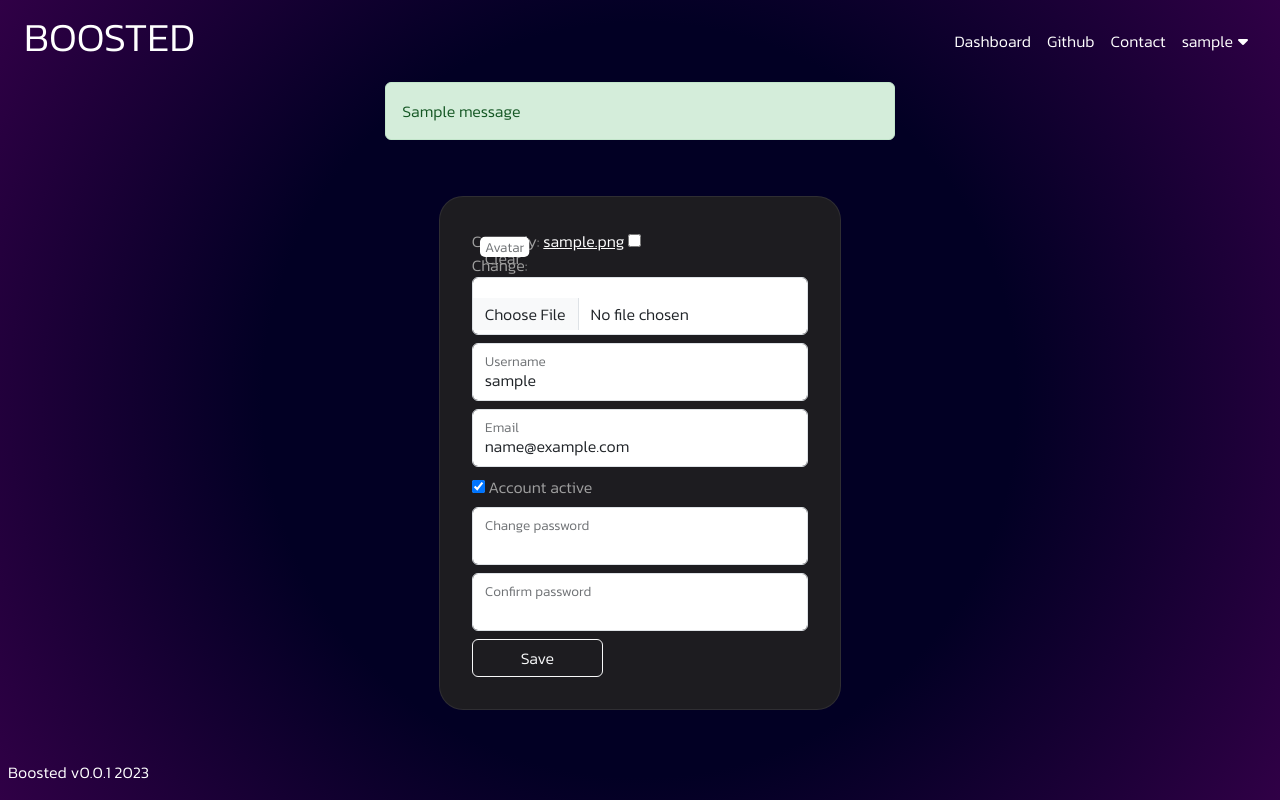
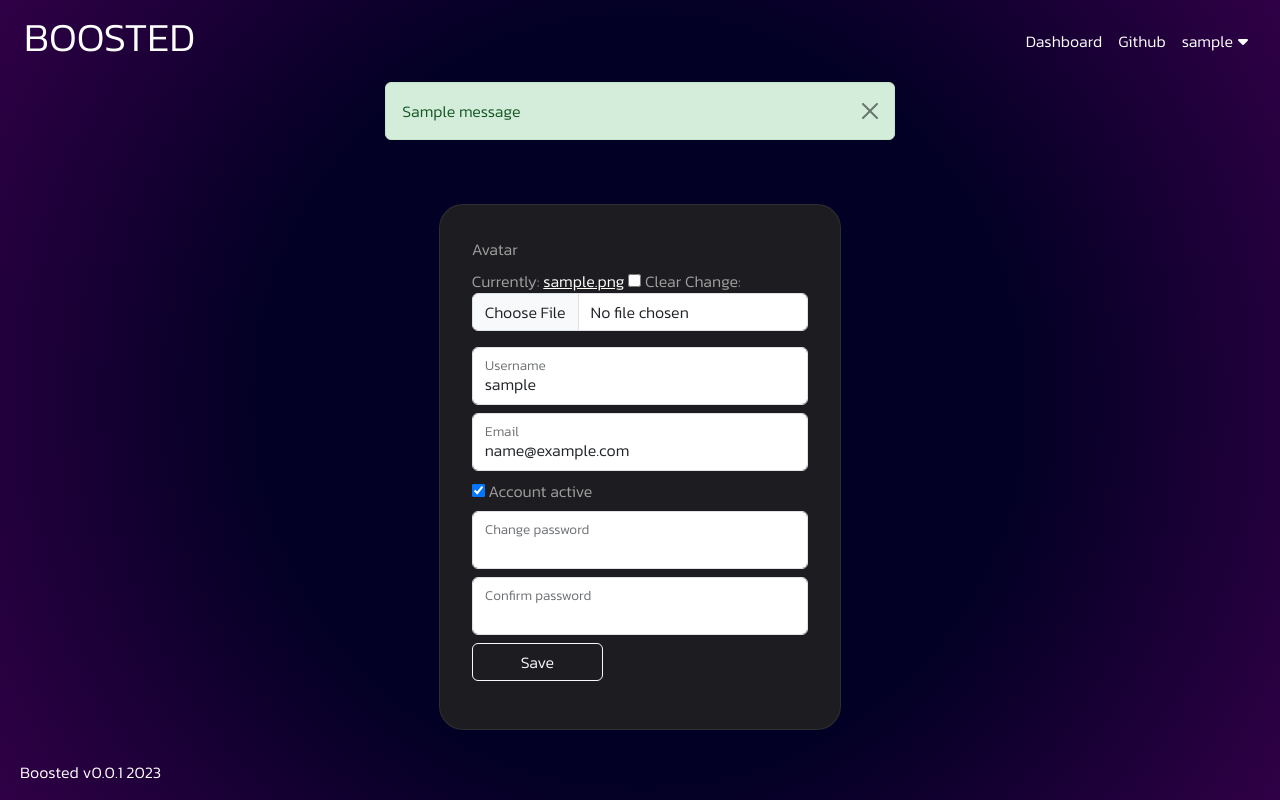
Before and after one commit to mxbalcewicz/TODO-Boosted, a Django app: page /accounts/settings/edit/1 in a window 1280 px wide. Run offline with Django 5.2, Linux system fonts and the light colour scheme; a user stored in the database is signed in; tables that the repository leaves empty hold one stand-in row (values such as "Sample post"); one stand-in notice (Sample message) is shown; some libraries are stand-ins or nearby versions.

Commit message:
Updated inputs templates, updated forms

```diff
--- a/boosted/accounts/forms.py
+++ b/boosted/accounts/forms.py
@@ -63,3 +63,9 @@ class UserSettingsForm(forms.ModelForm):
             ):
                 del cleaned_data[field]
         return cleaned_data
+
+    def save(self, commit=True):
+        instance = super(UserSettingsForm, self).save(commit=False)
+        if commit:
+            instance.save()
+        return instance
--- a/boosted/accounts/templates/login.html
+++ b/boosted/accounts/templates/login.html
@@ -12,8 +12,8 @@
 					<form method="POST">
 						{% csrf_token %}
 						<h2 class="fw-bold mb-2 text-uppercase">Login</h2>
-						{% form_field form.username %}
-						{% form_field form.password %}
+						{% form_input_field form.username %}
+						{% form_input_field form.password %}
 						<button class="btn btn-outline-light px-5" type="submit">Login</button>
 					</div>
 					</form>
--- a/boosted/accounts/templates/settings_edit.html
+++ b/boosted/accounts/templates/settings_edit.html
@@ -13,13 +13,14 @@
                 {% csrf_token %}
                 <div class="col bento-box">
                     <div class="row align-items-center">
-                        <div class="col">
-                            {% form_field form.avatar %}
-                            {% form_field form.username %}
-                            {% form_field form.email %}
-                            {% form_field form.is_active %}
-                            {% form_field form.password %}
-                            {% form_field form.password2 %}
+                    <div class="col">
+                    <div class="mb-3">
+                            {% form_file_input_field form.avatar %}
+                            {% form_input_field form.username %}
+                            {% form_input_field form.email %}
+                            {% form_checkbox_field form.is_active %}
+                            {% form_input_field form.password %}
+                            {% form_input_field form.password2 %}
                             <button class="btn btn-outline-light px-5">Save</button>
                         </div>
                     </div>
--- /dev/null
+++ b/boosted/accounts/templatetags/alerts.py
@@ -0,0 +1,36 @@
+from django import template
+
+register = template.Library()
+
+
+@register.inclusion_tag("dismissible_alert.html")
+def dismissible_alert(message: str = None):
+    """
+    <div class="alert alert-primary" role="alert">
+    This is a primary alert with <a href="#" class="alert-link">an example link</a>. Give it a click if you like.
+    </div>
+    <div class="alert alert-secondary" role="alert">
+    This is a secondary alert with <a href="#" class="alert-link">an example link</a>. Give it a click if you like.
+    </div>
+    <div class="alert alert-success" role="alert">
+    This is a success alert with <a href="#" class="alert-link">an example link</a>. Give it a click if you like.
+    </div>
+    <div class="alert alert-danger" role="alert">
+    This is a danger alert with <a href="#" class="alert-link">an example link</a>. Give it a click if you like.
+    </div>
+    <div class="alert alert-warning" role="alert">
+    This is a warning alert with <a href="#" class="alert-link">an example link</a>. Give it a click if you like.
+    </div>
+    <div class="alert alert-info" role="alert">
+    This is a info alert with <a href="#" class="alert-link">an example link</a>. Give it a click if you like.
+    </div>
+    <div class="alert alert-light" role="alert">
+    This is a light alert with <a href="#" class="alert-link">an example link</a>. Give it a click if you like.
+    </div>
+    <div class="alert alert-dark" role="alert">
+    This is a dark alert with <a href="#" class="alert-link">an example link</a>. Give it a click if you like.
+    </div>
+    """
+    return {
+        "message": message,
+    }
--- a/boosted/accounts/templatetags/forms.py
+++ b/boosted/accounts/templatetags/forms.py
@@ -1,18 +1,20 @@
-from django import forms, template
+from django import template
 
 register = template.Library()
 
 
-@register.inclusion_tag("form_field.html")
-def form_field(field):
-    is_checkbox = (
-        True
-        if isinstance(
-            field.field.widget, (forms.CheckboxInput, forms.CheckboxSelectMultiple)
-        )
-        else False
-    )
-    if not is_checkbox:
-        field.field.widget.attrs.update({"class": "form-control"})
+@register.inclusion_tag("form_input_field.html")
+def form_input_field(field):
+    field.field.widget.attrs.update({"class": "form-control"})
+    return {"field": field}
 
-    return {"field": field, "is_checkbox": is_checkbox}
+
+@register.inclusion_tag("form_checkbox_field.html")
+def form_checkbox_field(field):
+    return {"field": field}
+
+
+@register.inclusion_tag("file_input.html")
+def form_file_input_field(field, accepted_types=None):
+    field.field.widget.attrs.update({"class": "form-control"})
+    return {"field": field, "accepted_types": accepted_types}
--- a/boosted/accounts/views.py
+++ b/boosted/accounts/views.py
@@ -29,7 +29,7 @@ class BoostedLoginView(LoginView):
             return reverse(self.view_name)
 
     def form_invalid(self, form):
-        messages.error(self.request, "Invalid username or password")
+        messages.error(self.request, "Invalid username or password.")
         return self.render_to_response(self.get_context_data(form=form))
 
 
@@ -59,11 +59,11 @@ class SettingsView(AccountsGenericView, DetailView):
     view_name = "settings"
     template_name = "settings.html"
     model = User
-    queryset = User.objects.active()
+    queryset = User.objects.all()
 
 
 class SettingsEditView(AccountsGenericView, UpdateView):
     view_name = "settings_edit"
     template_name = "settings_edit.html"
     form_class = UserSettingsForm
-    queryset = User.objects.active()
+    queryset = User.objects.all()
--- a/boosted/templates/generics/base.html
+++ b/boosted/templates/generics/base.html
@@ -1,4 +1,4 @@
-{% load static %}
+{% load static alerts %}
 
 <!DOCTYPE html>
 <html lang="en">
@@ -32,9 +32,7 @@
         <div class="row justify-content-center align-items-center">
             <div class="col-12 col-md-8 col-lg-6 col-xl-5">
                 {% for message in messages %}
-                <div class="alert alert-{{ message.tags }} mb-2" role="alert">
-                    {{ message }}
-                </div>
+                {% dismissible_alert message=message %}
                 {% endfor %}
             </div>
         </div>
--- /dev/null
+++ b/boosted/templates/generics/dismissible_alert.html
@@ -0,0 +1,6 @@
+{% if message %}
+<div class="alert alert-{{ message.tags }} alert-dismissible fade show" role="alert">
+  {{ message }}
+  <button type="button" class="btn-close" data-bs-dismiss="alert" aria-label="Close"></button>
+</div>
+{% endif %}
--- /dev/null
+++ b/boosted/templates/generics/file_input.html
@@ -0,0 +1,14 @@
+<style>
+br {
+	display:none;
+}
+</style>
+<label for="{{ field.id_for_label }}" class="form-label">{{ field.label }}</label>
+<div class = "form-group mb-3">
+{% if field.errors %}
+<div class="text-danger">
+	{{ field.errors }}
+</div>
+{% endif %}
+<div class="file-upload">{{ field }}</div>
+</div>
--- /dev/null
+++ b/boosted/templates/generics/form_checkbox_field.html
@@ -0,0 +1,9 @@
+<div class="mb-2">
+    {{ field }}
+    <label class="form-check-label" for="{{ field.id_for_label }}">{{ field.label }}</label>
+    {% if field.errors %}
+    <div class="text-danger">
+        {{ field.errors }}
+    </div>
+    {% endif %}
+</div>
--- a/boosted/templates/generics/form_field.html
+++ /dev/null
@@ -1,21 +0,0 @@
-{% if is_checkbox %}
-<div class="mb-2">
-    {{ field }}
-    <label class="form-check-label" for="{{ field.id_for_label }}">{{ field.label }}</label>
-    {% if field.errors %}
-    <div class="text-danger">
-        {{ field.errors }}
-    </div>
-    {% endif %}
-</div>
-{% else %}
-<div class="form-outline form-floating form-white mb-2">
-    {{ field }}
-    <label class="form-label" for="{{ field.id_for_label }}">{{ field.label }}</label>
-    {% if field.errors %}
-    <div class="text-danger">
-        {{ field.errors }}
-    </div>
-    {% endif %}
-</div>
-{% endif %}
--- /dev/null
+++ b/boosted/templates/generics/form_input_field.html
@@ -0,0 +1,9 @@
+<div class="{% if not is_checkbox %}form-outline form-floating form-white{% endif %} mb-2">
+    {{ field }}
+    <label class="{% if is_checkbox %}form-check-label{% else %}form-label{% endif %}" for="{{ field.id_for_label }}">{{ field.label }}</label>
+    {% if field.errors %}
+    <div class="text-danger">
+        {{ field.errors }}
+    </div>
+    {% endif %}
+</div>
--- a/boosted/templates/generics/navbar.html
+++ b/boosted/templates/generics/navbar.html
@@ -10,11 +10,11 @@
                     <a class="nav-link" href="{% url 'dashboard:dashboard' %}">Dashboard</a>
                 </li>
                 <li class="nav-item">
-                    <a class="nav-link" href={{ GITHUB_REPO }} target="_blank">Github</a>
+                    <a class="nav-link" href="{{ github_url }}" target="_blank">Github</a>
                 </li>
-                <li class="nav-item">
+                {% comment %} <li class="nav-item">
                     <a class="nav-link" href="#">Contact</a>
-                </li>
+                </li> {% endcomment %}
                 {% if user.is_authenticated %}
                 <li class="nav-item">
                     <a class="nav-link" href="#" id="userDropdown" role="button" data-bs-toggle="dropdown" aria-haspopup="true" aria-expanded="false">
```
Also changed, not shown: boosted/accounts/templates/register.html (+4 -4 lines), boosted/todo_boosted/settings.py (+9 -1 lines), 1 other file.
